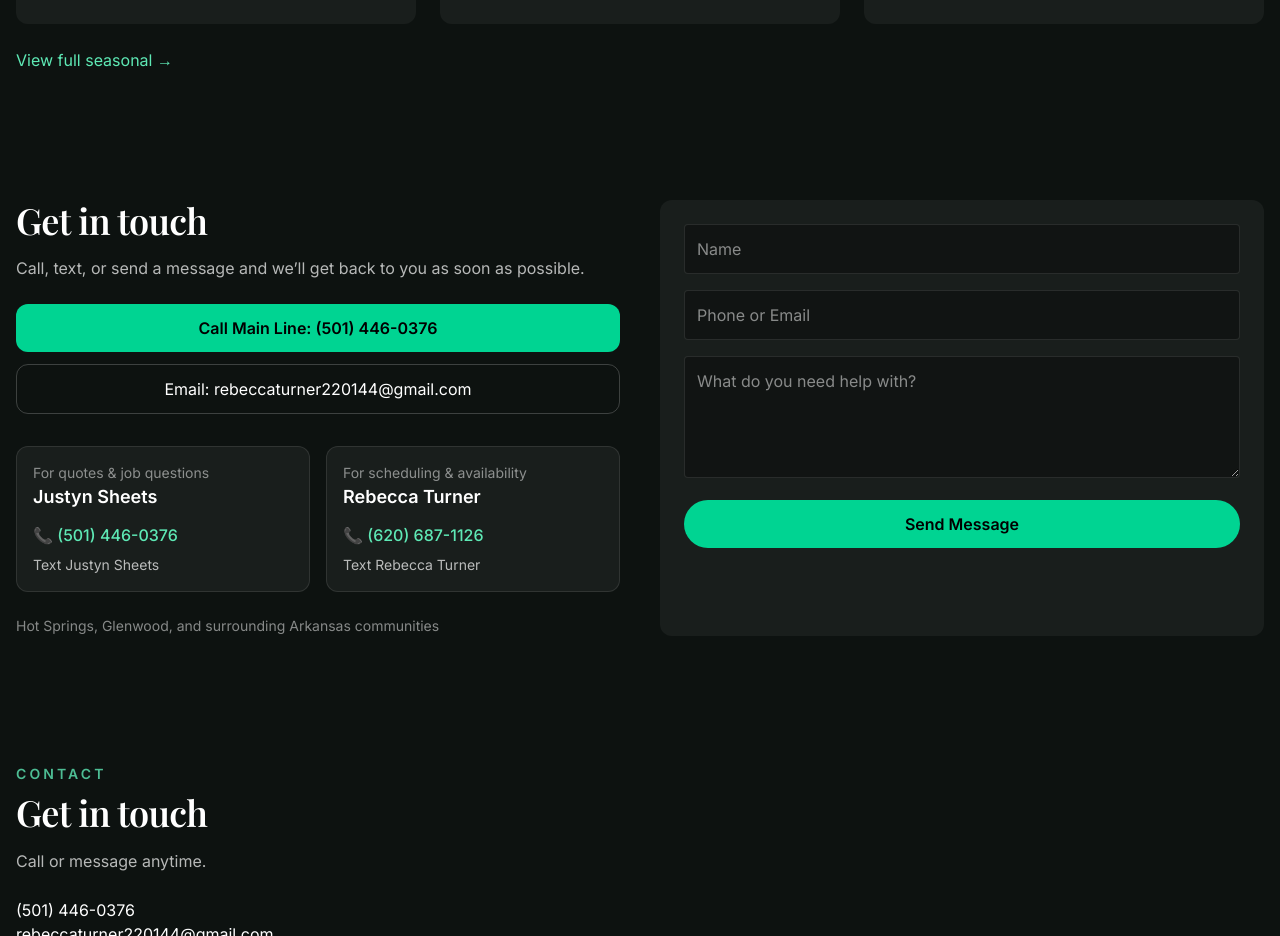
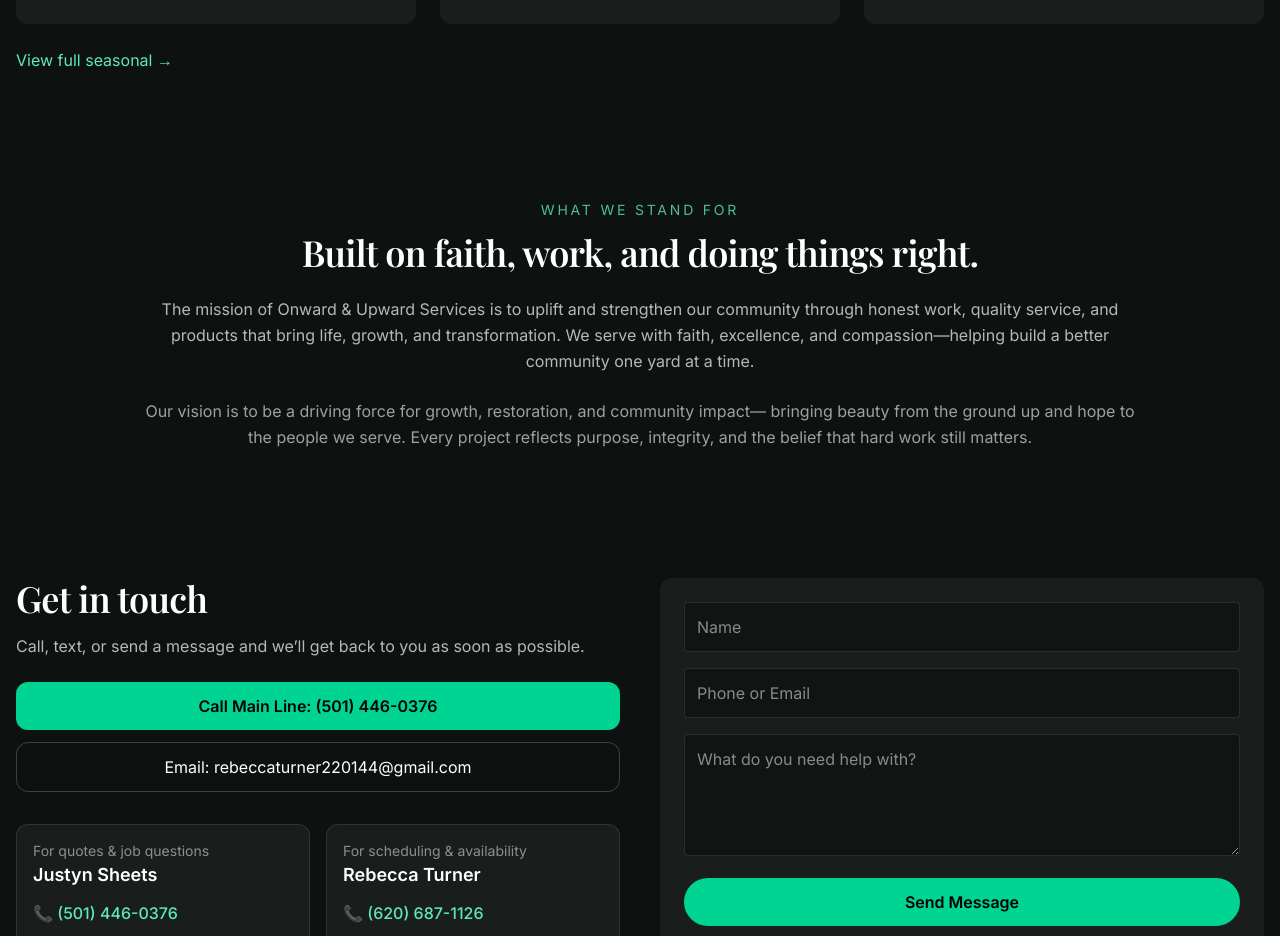
Before and after one commit to altifygenerator-ai/onward-upward-site, a Next.js app: page / in a window 1280 px wide. Shown: the part 2362-3298 px from the top of the page. Built offline with nearby package versions, Linux system fonts and the light colour scheme; a web font is replaced by a local one.

Commit message:
added mission statement and vision statement to site data

```diff
--- a/app/page.tsx
+++ b/app/page.tsx
@@ -181,7 +181,27 @@ export default function HomePage() {
           View full seasonal →
         </Link>
       </section>
+<section className="mx-auto max-w-5xl px-4 py-16 text-center">
+  <p className="text-sm uppercase tracking-[0.2em] text-emerald-300/80">
+    What we stand for
+  </p>
 
+  <h2 className="mt-3 text-3xl md:text-4xl font-semibold">
+    Built on faith, work, and doing things right.
+  </h2>
+
+  <p className="mt-6 text-white/70 leading-relaxed">
+    The mission of Onward & Upward Services is to uplift and strengthen our community
+    through honest work, quality service, and products that bring life, growth, and transformation.
+    We serve with faith, excellence, and compassion—helping build a better community one yard at a time.
+  </p>
+
+  <p className="mt-6 text-white/60 leading-relaxed">
+    Our vision is to be a driving force for growth, restoration, and community impact—
+    bringing beauty from the ground up and hope to the people we serve. Every project
+    reflects purpose, integrity, and the belief that hard work still matters.
+  </p>
+</section>
       {/* REVIEWS */}
 <section id="contact" className="mx-auto max-w-7xl px-4 py-16">
   <div className="grid md:grid-cols-2 gap-10">
```
